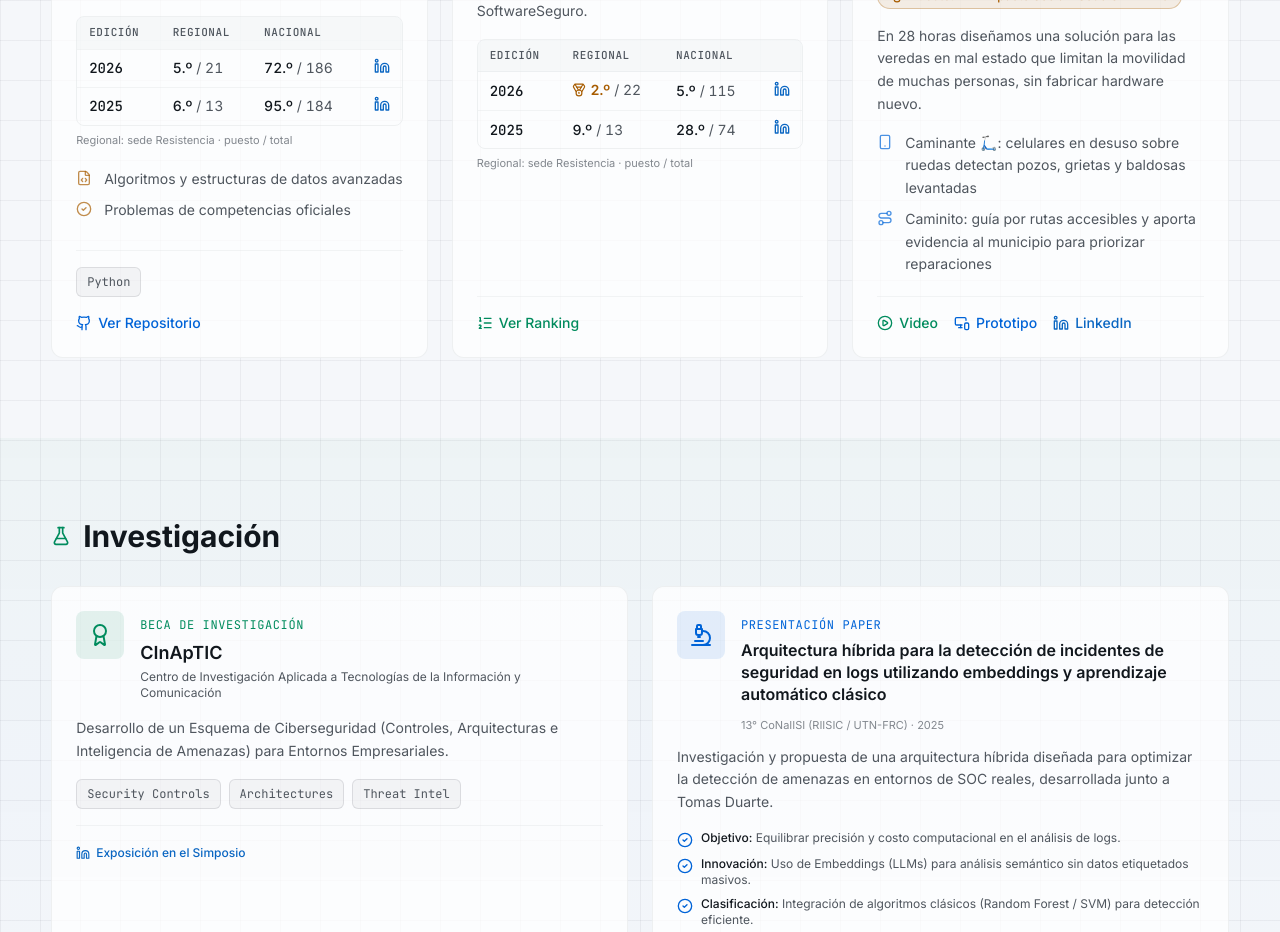
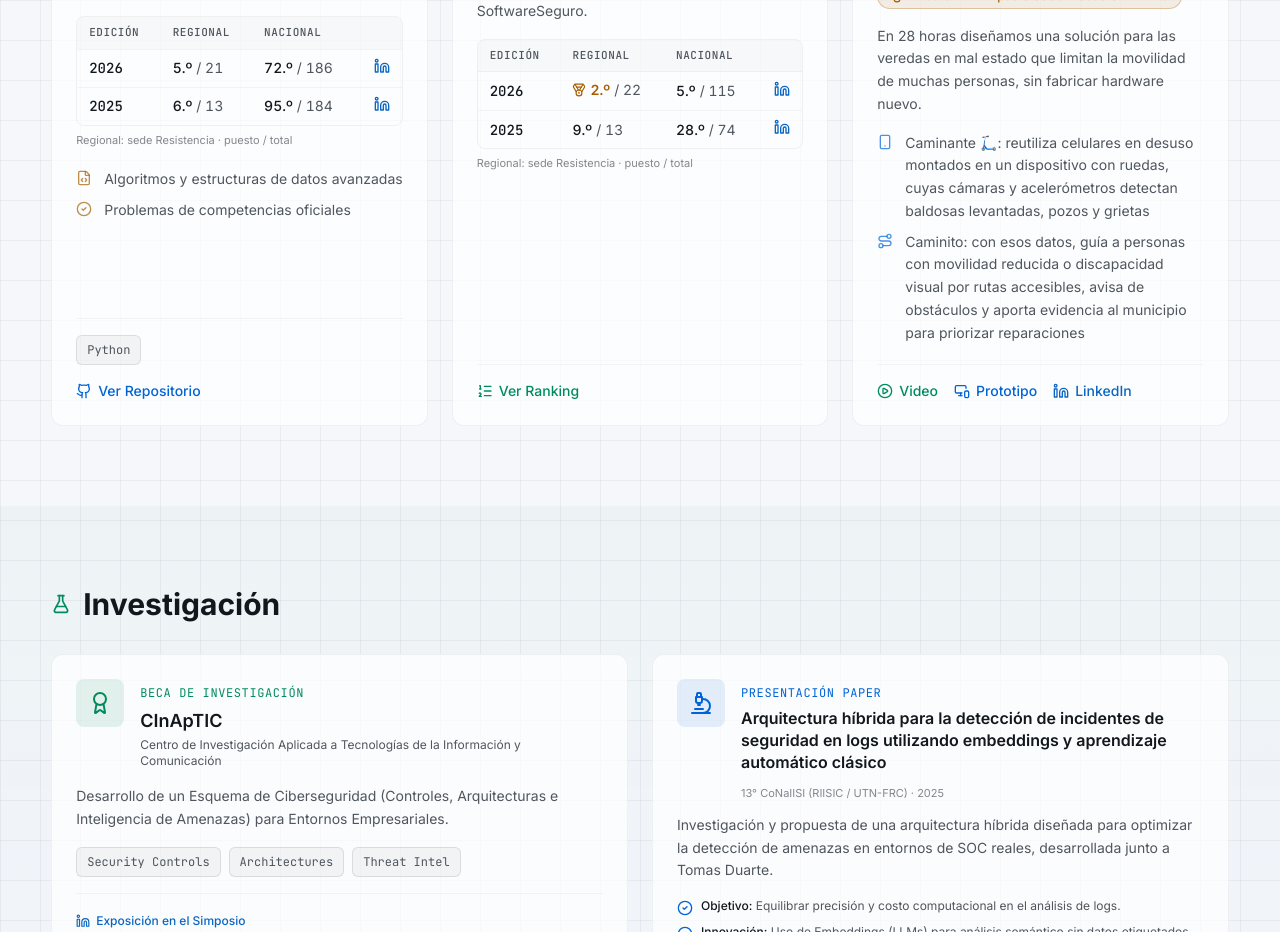
Before and after one commit to gonzaorban/portfolio, a Next.js app: page / in a window 1280 px wide. Shown: the part 1720-2652 px from the top of the page. Built offline with nearby package versions, Linux system fonts and the light colour scheme; no server answers.

Commit message:
Explicar mejor Caminante y Caminito y usar el link de YouTube del video
Co-Authored-By: Claude Opus 5.5 <noreply@anthropic.com>

```diff
--- a/components/competitions.tsx
+++ b/components/competitions.tsx
@@ -115,13 +115,19 @@ const competitions: Competition[] = [
     description:
       "En 28 horas diseñamos una solución para las veredas en mal estado que limitan la movilidad de muchas personas, sin fabricar hardware nuevo.",
     highlights: [
-      { icon: Smartphone, text: "Caminante 🛴: celulares en desuso sobre ruedas detectan pozos, grietas y baldosas levantadas" },
-      { icon: Route, text: "Caminito: guía por rutas accesibles y aporta evidencia al municipio para priorizar reparaciones" },
+      {
+        icon: Smartphone,
+        text: "Caminante 🛴: reutiliza celulares en desuso montados en un dispositivo con ruedas, cuyas cámaras y acelerómetros detectan baldosas levantadas, pozos y grietas",
+      },
+      {
+        icon: Route,
+        text: "Caminito: con esos datos, guía a personas con movilidad reducida o discapacidad visual por rutas accesibles, avisa de obstáculos y aporta evidencia al municipio para priorizar reparaciones",
+      },
     ],
     icon: Lightbulb,
     accent: "accent",
     links: [
-      { url: "https://lnkd.in/dg_kgsgT", label: "Video", kind: "video" },
+      { url: "https://youtu.be/nzMUxgbWwb0", label: "Video", kind: "video" },
       { url: "https://caminito.vercel.app/", label: "Prototipo", kind: "prototype" },
       { url: "https://lnkd.in/p/dUqE2YZ3", label: "LinkedIn", kind: "linkedin" },
     ],
```
